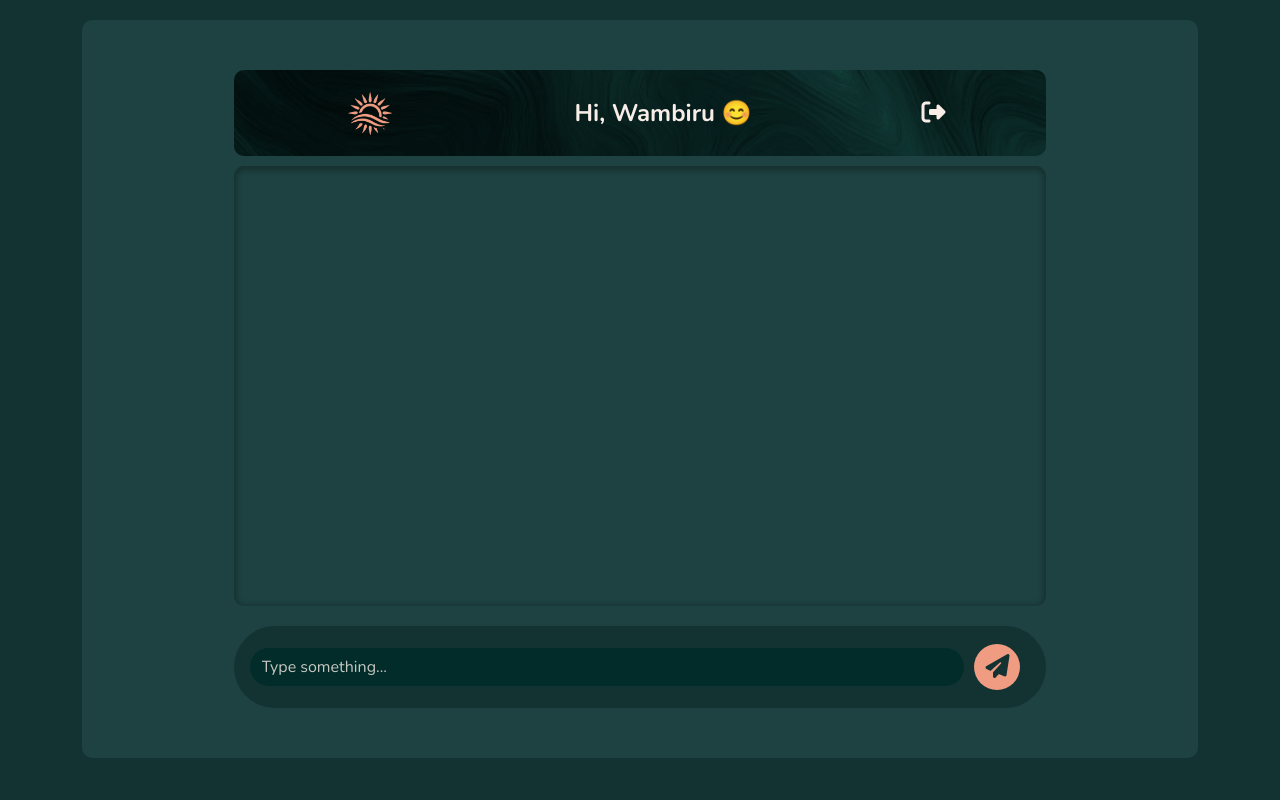
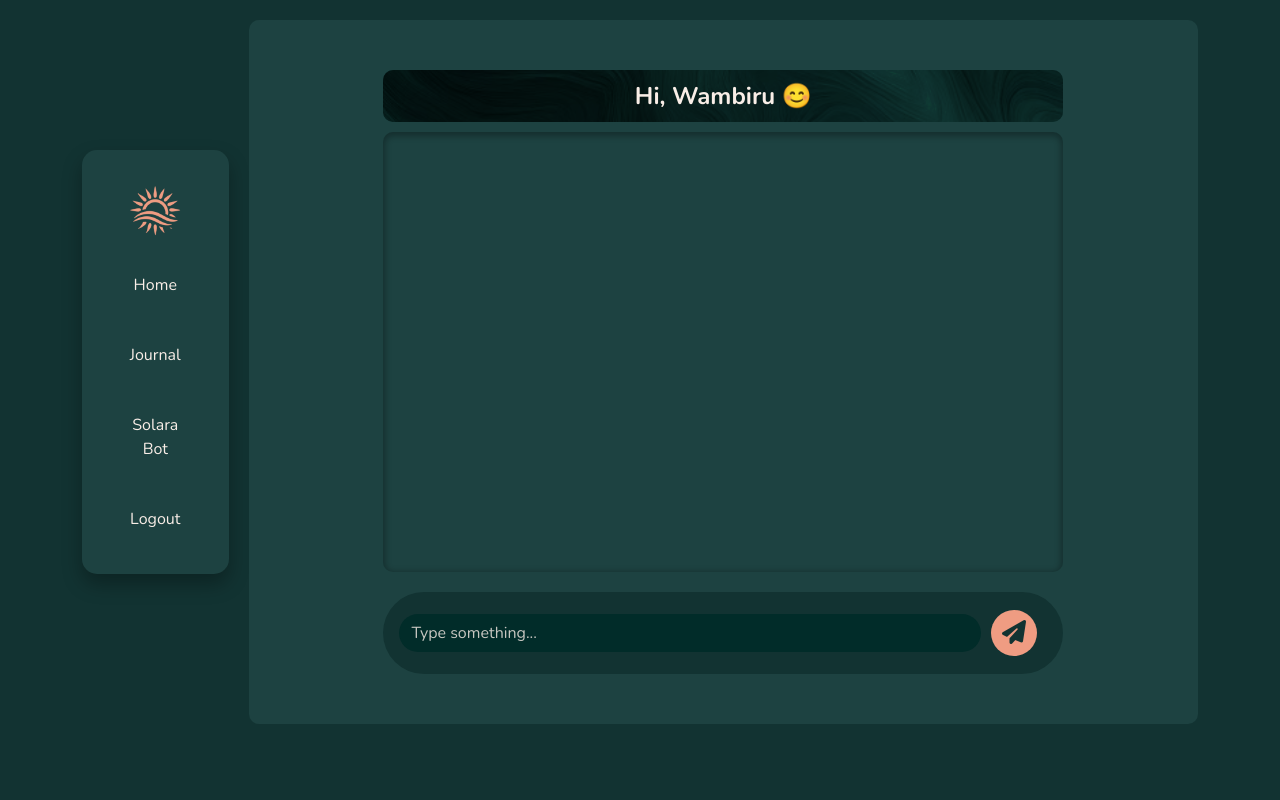
Before and after one commit to WambiruL/solara_ai, a Django app: page /chat/solara_ai/ in a window 1280 px wide. Run offline with Django 5.2, Linux system fonts and the light colour scheme; a user stored in the database is signed in; data comes from the database, SQL or seed files in the repository; both versions use the stored data as it was after the commit; some libraries are stand-ins or nearby versions; some web fonts are replaced.

Commit message:
Add a side bar to chatbot

```diff
--- a/static/chatbot.css
+++ b/static/chatbot.css
@@ -1,8 +1,15 @@
+.chat-container{
+    display: flex;
+    justify-content:space-around;
+    align-items: center;
+    gap: 20px;
+}
 .card {
     background-color: #1d4241 !important;
     border: none !important;
     padding: 50px;
     margin-top: 20px;
+    width: 100%;
     border-radius: 10px !important;
     /* box-shadow: 10px 10px 20px rgba(0, 0, 0, 0.5), -10px -10px 20px rgba(255, 255, 255, 0.05); */
 }
--- a/templates/chatbot.html
+++ b/templates/chatbot.html
@@ -3,20 +3,23 @@
 {% block content %}
 
 {% if user.is_authenticated %}
-<div class="container">
+<div class="container chat-container">
+    <div class="sidebar-left">
+        <a href=" {% url "index" %} "><img src="{% static 'Images/logo.png' %}" alt="Logo" class="logo"></a>
+        <nav class="nav flex-column">
+            <a class="nav-link active" href=" {% url "index" %} ">Home</a>
+            <a class="nav-link" href="{% url 'journal_entry' %}">Journal</a>
+            <a class="nav-link" href="">Solara Bot</a>
+            <a class="nav-link" href="{% url "logout" %}">Logout</a>
+        </nav>
+    </div>
     <div class="card">
         <div class = "card-header">
             <div class="chat-headerbackground-container">
                 <img src=" {% static "Images/Lux-7.jpg" %} " alt="backgroundimg" class="img-fluid background-image">
             </div>
             <div class="content-container">
-                <a class="navbar-brand" href="">
-                    <img src="{% static "Images/logo.png" %}" class="chatbot-logo"></img>
-                </a>
                 <p class="user_greeting"> Hi, {{user.username}} 😊</p>
-                <div class="logout">
-                    <a href="{% url "logout" %}"><i class="fa-solid fa-right-from-bracket fa-xl" style="color: #f9eee7;"></i></a>
-                </div>
             </div>
         </div>
         <div class="card-body" id="chatbox">
--- a/templates/journal_details.html
+++ b/templates/journal_details.html
@@ -7,11 +7,10 @@
     <div class="sidebar-left">
         <a href=""><img src="{% static 'Images/logo.png' %}" alt="Logo" class="logo"></a>
         <nav class="nav flex-column">
-            <a class="nav-link active" href="#">Home</a>
+            <a class="nav-link active" href="{% url "index" %}">Home</a>
             <a class="nav-link" href="{% url 'my_entries' %}">My Entries</a>
             <a class="nav-link" href="{% url 'journal_entry' %}">Create New Entry</a>
             <a class="nav-link" href="{% url 'chatbot' %}">Solara Bot</a>
-            <a class="nav-link" href="#">Settings</a>
             <a class="nav-link" href="{% url "logout" %}">Logout</a>
         </nav>
     </div>
```
Also changed, not shown: db.sqlite3.
